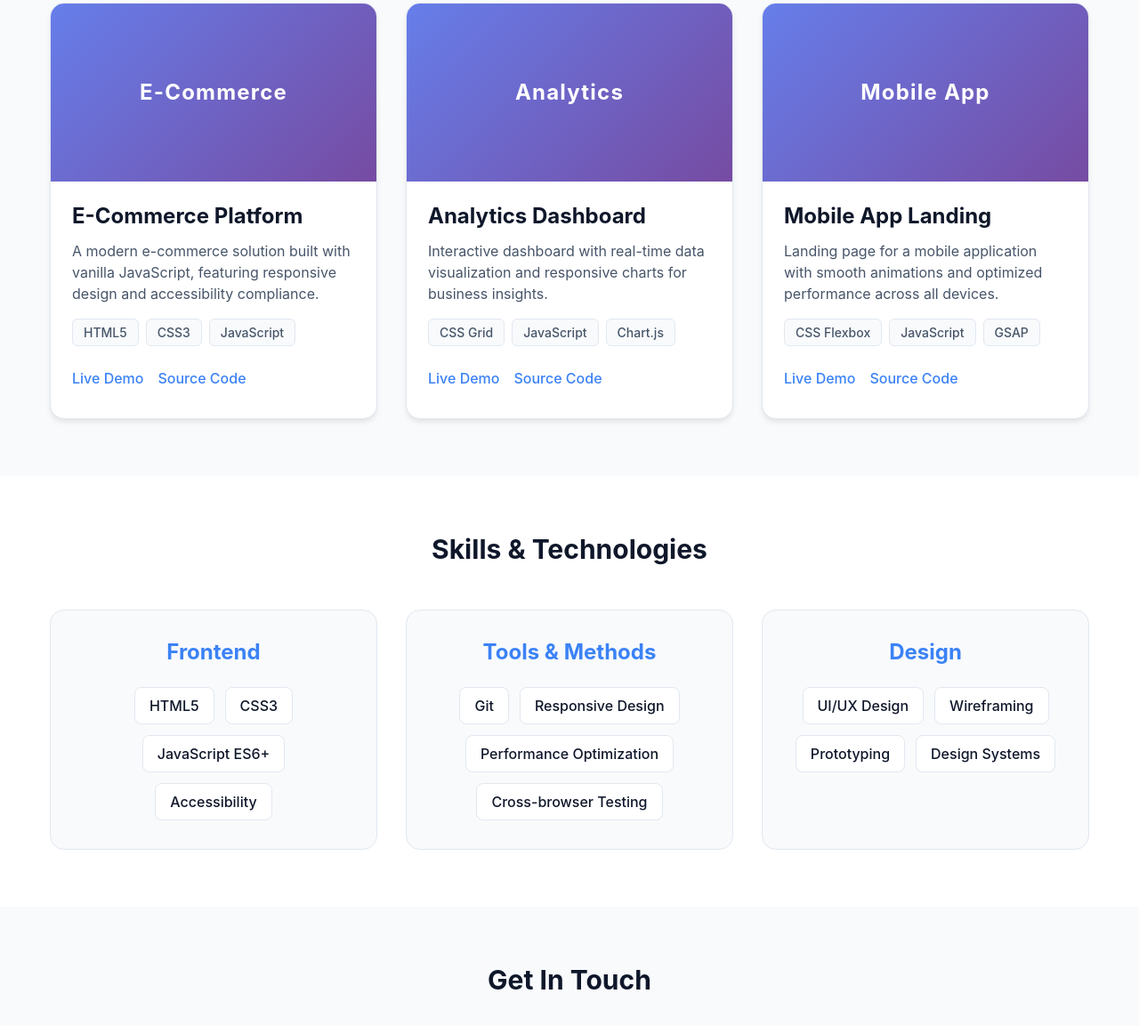
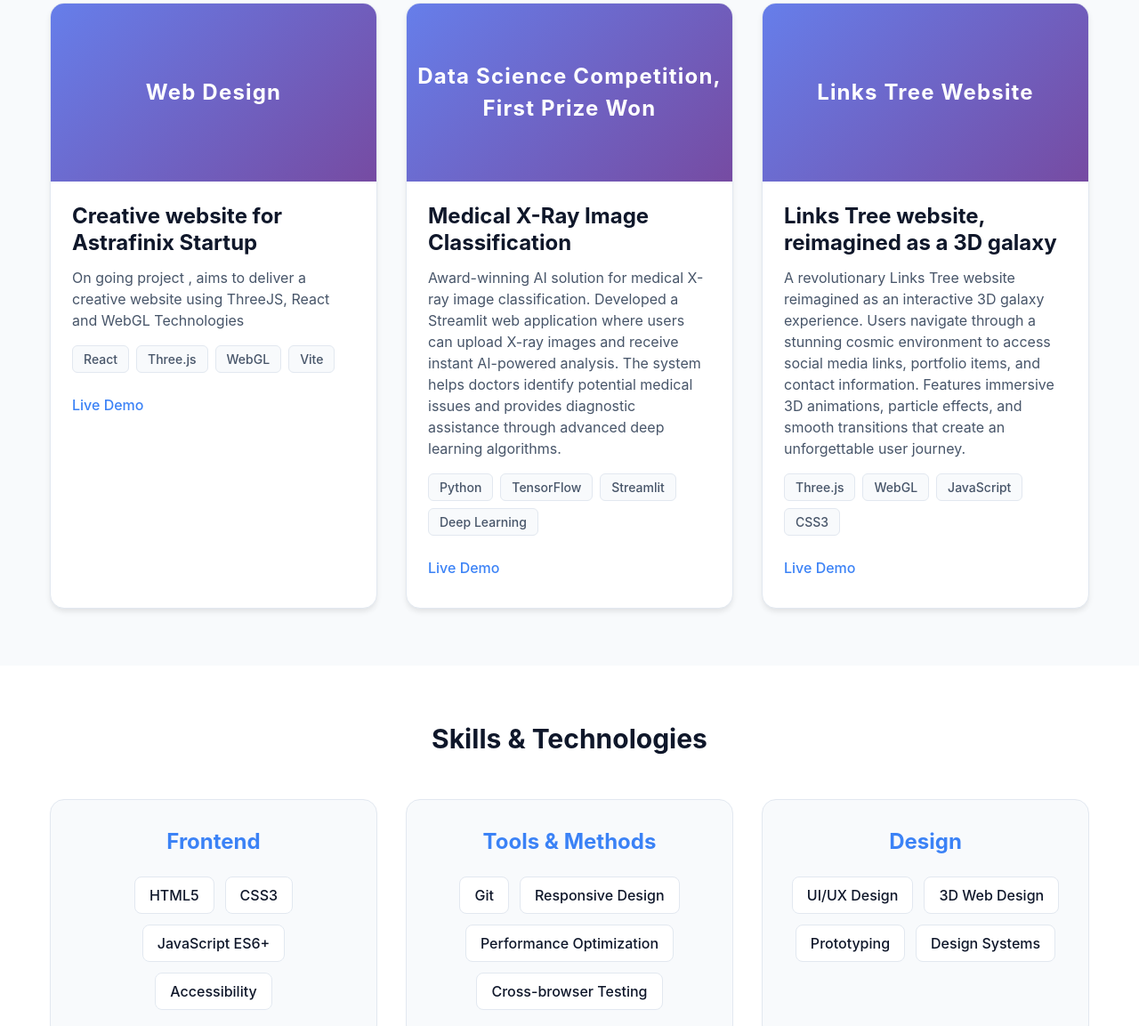
Before and after one commit to jadstrike/BCS-Intern-Project, a plain HTML site: page index.html in a window 1280 px wide. Shown: the part 1131-2284 px from the top of the page at 89% size. Drawn offline with Linux system fonts and the light colour scheme.

Commit message:
initial commit

```diff
--- a/index.html
+++ b/index.html
@@ -3,7 +3,7 @@
   <head>
     <meta charset="UTF-8" />
     <meta name="viewport" content="width=device-width, initial-scale=1.0" />
-    <title>Portfolio - Your Name</title>
+    <title>Portfolio - Khant Zwe Naing</title>
     <meta
       name="description"
       content="Professional portfolio showcasing web development skills and projects"
@@ -114,34 +114,30 @@
             <article class="project-card">
               <div class="project-image">
                 <div class="project-placeholder">
-                  <span class="project-icon">E-Commerce</span>
+                  <span class="project-icon">Web Design</span>
                 </div>
               </div>
               <div class="project-content">
-                <h3 class="project-title">E-Commerce Platform</h3>
+                <h3 class="project-title">
+                  Creative website for Astrafinix Startup
+                </h3>
                 <p class="project-description">
-                  A modern e-commerce solution built with vanilla JavaScript,
-                  featuring responsive design and accessibility compliance.
+                  On going project , aims to deliver a creative website using
+                  ThreeJS, React and WebGL Technologies
                 </p>
                 <div class="project-tech">
-                  <span class="tech-tag">HTML5</span>
-                  <span class="tech-tag">CSS3</span>
-                  <span class="tech-tag">JavaScript</span>
+                  <span class="tech-tag">React</span>
+                  <span class="tech-tag">Three.js</span>
+                  <span class="tech-tag">WebGL</span>
+                  <span class="tech-tag">Vite</span>
                 </div>
                 <div class="project-links">
                   <a
-                    href="#"
+                    href="https://astrafinix-startup.vercel.app/"
                     class="project-link"
                     target="_blank"
                     rel="noopener"
                     >Live Demo</a
-                  >
-                  <a
-                    href="#"
-                    class="project-link"
-                    target="_blank"
-                    rel="noopener"
-                    >Source Code</a
                   >
                 </div>
               </div>
@@ -150,34 +146,36 @@
             <article class="project-card">
               <div class="project-image">
                 <div class="project-placeholder">
-                  <span class="project-icon">Analytics</span>
+                  <span class="project-icon"
+                    >Data Science Competition, First Prize Won</span
+                  >
                 </div>
               </div>
               <div class="project-content">
-                <h3 class="project-title">Analytics Dashboard</h3>
+                <h3 class="project-title">
+                  Medical X-Ray Image Classification
+                </h3>
                 <p class="project-description">
-                  Interactive dashboard with real-time data visualization and
-                  responsive charts for business insights.
+                  Award-winning AI solution for medical X-ray image
+                  classification. Developed a Streamlit web application where
+                  users can upload X-ray images and receive instant AI-powered
+                  analysis. The system helps doctors identify potential medical
+                  issues and provides diagnostic assistance through advanced
+                  deep learning algorithms.
                 </p>
                 <div class="project-tech">
-                  <span class="tech-tag">CSS Grid</span>
-                  <span class="tech-tag">JavaScript</span>
-                  <span class="tech-tag">Chart.js</span>
+                  <span class="tech-tag">Python</span>
+                  <span class="tech-tag">TensorFlow</span>
+                  <span class="tech-tag">Streamlit</span>
+                  <span class="tech-tag">Deep Learning</span>
                 </div>
                 <div class="project-links">
                   <a
-                    href="#"
+                    href="https://medical-xray-classifier.streamlit.app"
                     class="project-link"
                     target="_blank"
                     rel="noopener"
                     >Live Demo</a
-                  >
-                  <a
-                    href="#"
-                    class="project-link"
-                    target="_blank"
-                    rel="noopener"
-                    >Source Code</a
                   >
                 </div>
               </div>
@@ -186,34 +184,34 @@
             <article class="project-card">
               <div class="project-image">
                 <div class="project-placeholder">
-                  <span class="project-icon">Mobile App</span>
+                  <span class="project-icon">Links Tree Website</span>
                 </div>
               </div>
               <div class="project-content">
-                <h3 class="project-title">Mobile App Landing</h3>
+                <h3 class="project-title">
+                  Links Tree website, reimagined as a 3D galaxy
+                </h3>
                 <p class="project-description">
-                  Landing page for a mobile application with smooth animations
-                  and optimized performance across all devices.
+                  A revolutionary Links Tree website reimagined as an
+                  interactive 3D galaxy experience. Users navigate through a
+                  stunning cosmic environment to access social media links,
+                  portfolio items, and contact information. Features immersive
+                  3D animations, particle effects, and smooth transitions that
+                  create an unforgettable user journey.
                 </p>
                 <div class="project-tech">
-                  <span class="tech-tag">CSS Flexbox</span>
+                  <span class="tech-tag">Three.js</span>
+                  <span class="tech-tag">WebGL</span>
                   <span class="tech-tag">JavaScript</span>
-                  <span class="tech-tag">GSAP</span>
+                  <span class="tech-tag">CSS3</span>
                 </div>
                 <div class="project-links">
                   <a
-                    href="#"
+                    href="https://issackhant.vercel.app/"
                     class="project-link"
                     target="_blank"
                     rel="noopener"
                     >Live Demo</a
-                  >
-                  <a
-                    href="#"
-                    class="project-link"
-                    target="_blank"
-                    rel="noopener"
-                    >Source Code</a
                   >
                 </div>
               </div>
@@ -249,7 +247,7 @@
               <h3 class="skill-category-title">Design</h3>
               <div class="skill-list">
                 <span class="skill-item">UI/UX Design</span>
-                <span class="skill-item">Wireframing</span>
+                <span class="skill-item">3D Web Design</span>
                 <span class="skill-item">Prototyping</span>
                 <span class="skill-item">Design Systems</span>
               </div>
@@ -273,16 +271,16 @@
               <div class="contact-methods">
                 <div class="contact-method">
                   <a href="mailto:your.email@example.com" class="contact-link">
-                    your.email@example.com
+                    issaciscoding@gmail.com
                   </a>
                 </div>
                 <div class="contact-method">
                   <a href="tel:+1234567890" class="contact-link">
-                    +1 (234) 567-890
+                    07304152699
                   </a>
                 </div>
                 <div class="contact-method">
-                  <span class="contact-text">San Francisco, CA</span>
+                  <span class="contact-text">Hatfield, United Kingdom</span>
                 </div>
               </div>
             </div>
@@ -392,7 +390,7 @@
       <div class="container">
         <div class="footer-content">
           <div class="footer-info">
-            <p>&copy; 2024 Your Name. All rights reserved.</p>
+            <p>&copy; 2025 Khant Zwe Naing. All rights reserved.</p>
           </div>
           <div class="footer-links">
             <a
@@ -401,7 +399,7 @@
               rel="noopener"
               class="footer-link"
             >
-              BCS Code of Conduct
+              Khant Zwe Naing
             </a>
           </div>
         </div>
--- a/styles.css
+++ b/styles.css
@@ -669,6 +669,7 @@ section {
 
 .project-card:hover::before {
   opacity: 0.05;
+  pointer-events: none;
 }
 
 .project-card:hover {
@@ -729,6 +730,8 @@ section {
 
 .project-content {
   padding: var(--spacing-6);
+  position: relative;
+  z-index: 2;
 }
 
 .project-title {
@@ -760,6 +763,8 @@ section {
 .project-links {
   display: flex;
   gap: var(--spacing-4);
+  position: relative;
+  z-index: 4;
 }
 
 .project-link {
@@ -768,11 +773,22 @@ section {
   padding: var(--spacing-2) 0;
   border-bottom: 1px solid transparent;
   transition: border-color var(--transition-fast);
+  text-decoration: none;
+  display: inline-block;
+  position: relative;
+  z-index: 3;
 }
 
 .project-link:hover {
   border-bottom-color: var(--color-primary);
   cursor: pointer;
+  color: var(--color-primary-dark);
+}
+
+.project-link:focus {
+  outline: 2px solid var(--color-primary);
+  outline-offset: 2px;
+  border-radius: var(--border-radius-sm);
 }
 
 /* Skills section */
```
